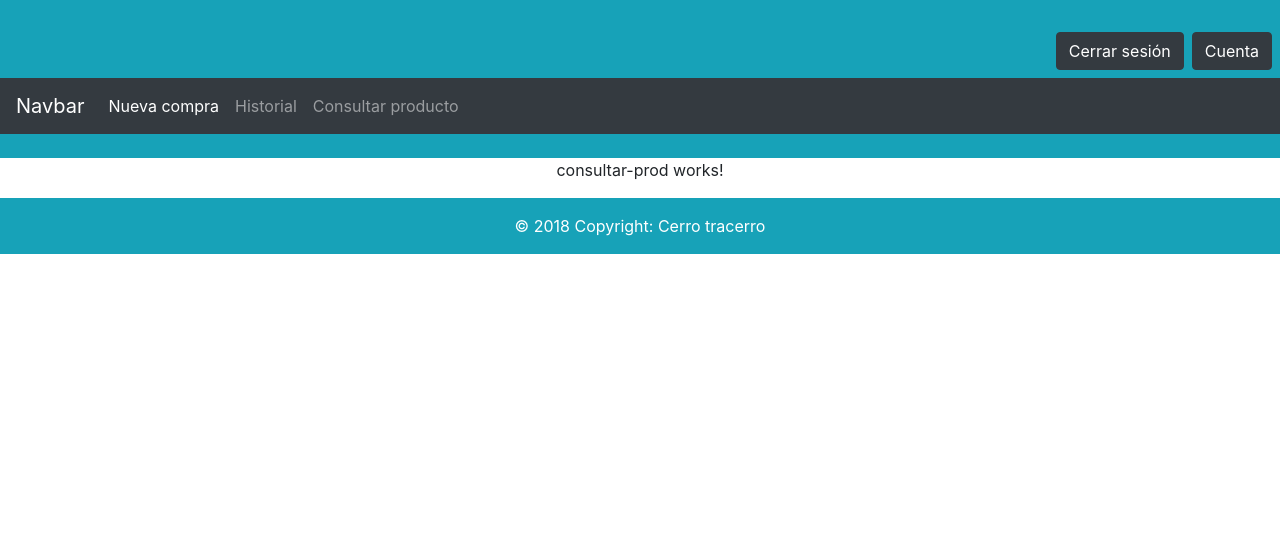
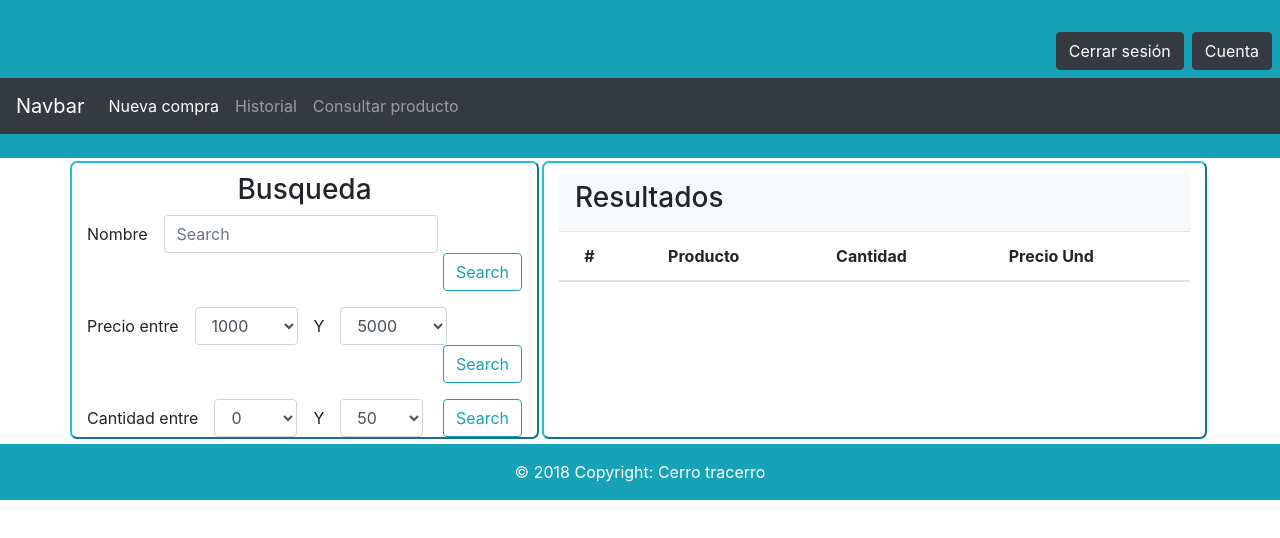
Before and after one commit to andrescontreras/AngularProject, an Angular app: page /cajero/consular-prod in a window 1280 px wide. Shown: the top 538 px of the page. Built offline with nearby package versions, Linux system fonts and the light colour scheme.

Commit message:
cambios html

```diff
--- a/src/app/components/consultar-prod/consultar-prod.component.html
+++ b/src/app/components/consultar-prod/consultar-prod.component.html
@@ -1,3 +1,91 @@
-<p>
-  consultar-prod works!
-</p>
+<div class="container">
+  <div class="row">
+
+    <div class="col borde">
+      <h3>Busqueda</h3>
+      <form class="form-inline my-2 my-lg-0">
+        <label class="mr-3" for="exampleInputEmail1">Nombre</label>
+        <input class="form-control mr-sm-2" type="search" placeholder="Search" aria-label="Search">
+        <div class="col p-0">
+            <button class=" btn btn-outline-info my-2 my-sm-0  right" type="submit">Search</button>
+        </div>
+
+
+
+        <div class="form-group mt-3 col p-0">
+            <label for="exampleFormControlSelect1" class="mr-3">Precio entre</label>
+            <select class="form-control" id="exampleFormControlSelect1">
+              <option>1000</option>
+              <option>10000</option>
+              <option>30000</option>
+              <option>50000</option>
+              <option>100000</option>
+            </select>
+
+            <label for="exampleFormControlSelect1" class="mx-3"> Y </label>
+            <select class="form-control" id="exampleFormControlSelect1">
+              <option>5000</option>
+              <option>20000</option>
+              <option>40000</option>
+              <option>70000</option>
+              <option>200000</option>
+            </select>
+            <div class="col p-0">
+                <button class="btn btn-outline-info my-2 my-sm-0  right" type="submit">Search</button>
+            </div>
+          </div>
+
+          <div class="form-group mt-3 col p-0">
+              <label for="exampleFormControlSelect1" class="mr-3">Cantidad entre</label>
+              <select class="form-control" id="exampleFormControlSelect1">
+                <option>0</option>
+                <option>100</option>
+                <option>250</option>
+                <option>500</option>
+                <option>1000</option>
+              </select>
+
+              <label for="exampleFormControlSelect1" class="mx-3"> Y </label>
+              <select class="form-control" id="exampleFormControlSelect1">
+                <option>50</option>
+                <option>150</option>
+                <option>300</option>
+                <option>700</option>
+                <option>1500</option>
+              </select>
+              <div class="col p-0">
+                  <button class="btn btn-outline-info my-2 my-sm-0  right" type="submit">Search</button>
+              </div>
+            </div>
+      </form>
+    </div>
+    <div class="col-12 col-lg-7 borde">
+      <nav class="navbar navbar-light bg-light">
+        <form class="form-inline">
+          <h3>Resultados</h3>
+        </form>
+      </nav>
+      <div class="table-responsive">
+        <table class="table table-hover">
+          <thead>
+            <tr>
+              <th scope="col">#</th>
+              <th scope="col">Producto</th>
+              <th scope="col">Cantidad</th>
+              <th scope="col">Precio Und</th>
+              <th scope="col"></th>
+            </tr>
+          </thead>
+          <tbody>
+            <tr *ngFor="let item of prueba; let i = index" [routerLink]="['/bodeguero/detalleProd',i]">
+              <th scope="row">{{i}}</th>
+              <td>Mark11111111111111111111111111</td>
+              <td>Otto</td>
+              <td>@mdo</td>
+            </tr>
+          </tbody>
+        </table>
+      </div>
+    </div>
+  </div>
+</div>
--- a/src/app/components/detalle-prod/detalle-prod.component.html
+++ b/src/app/components/detalle-prod/detalle-prod.component.html
@@ -1,10 +1,11 @@
-<p>
-  detalle-prod works!
-</p>
+<div class="container">
   <h3>el ID introducido fue: {{id}}</h3>
-<button class="btn btn-info" [routerLink]="['/bodeguero/inventario']">Atras</button>
+
+  <div class="text-left col-12">
+    <button class="btn btn-info text-left" [routerLink]="['/bodeguero/inventario']">Atras</button>
+  </div>
   <div id="DatosPersonales" class="borde">
-  <h4>Detalle del producto</h4>
+    <h4 class="text-left">Detalle del producto</h4>
     <div class="form-group row">
       <label for="nombres" class="col-auto col-sm-3 col-form-label text-right">ID</label>
       <div class="col-11 col-sm-8 col-lg-7">
@@ -42,3 +43,7 @@
       </div>
     </div>
   </div>
+  <div class="text-right col-12 my-2">
+      <button type="button" class="btn btn-info mx-1" data-toggle="modal" data-target="#confirmacion">Guardar cambios</button>
+    </div>
+</div>
--- a/src/app/components/historial-compras/historial-compras.component.html
+++ b/src/app/components/historial-compras/historial-compras.component.html
@@ -1,3 +1,31 @@
-<p>
-  historial-compras works!
-</p>
+<div class="container">
+    <div class="row justify-content-center borde">
+      <div class="col-8 ">
+          <h4 class="text-left">Historial de compras</h4>
+          <p class="text-left">
+              De click sobre un item de la lista para ver mas detalles de la compra
+            </p>
+        <div class="text-center ">
+          <table class="table table-hover">
+            <thead>
+              <tr>
+                <th scope="col">#</th>
+                <th scope="col">Cliente</th>
+                <th scope="col">Total</th>
+                <th scope="col">Fecha</th>
+                <th scope="col"></th>
+              </tr>
+            </thead>
+            <tbody>
+              <tr *ngFor="let item of compras; let i = index" [routerLink]="['/bodeguero/detalleProd',i]">
+                <th scope="row">{{i}}</th>
+                <td>{{item.cliente.nombre}}</td>
+                <td>{{item.total}}</td>
+                <td>{{item.fecha}}</td>
+              </tr>
+            </tbody>
+          </table>
+          </div>
+      </div>
+    </div>
+  </div>
--- a/src/app/components/inventario/inventario.component.html
+++ b/src/app/components/inventario/inventario.component.html
@@ -1,13 +1,9 @@
-
-
 <div class="container">
-
   <div class="row justify-content-center borde">
-
     <div class="col-8 ">
         <h4 class="text-left">Inventario del supermercado</h4>
         <p class="text-left">
-            de click sobre el un item de la lista para ver mas detalles
+            De click sobre un item de la lista para ver mas detalles y editar los datos
           </p>
       <div class="text-center ">
         <table class="table table-hover">
@@ -29,7 +25,7 @@
               <td>@mdo</td>
               <td>@mdo</td>
               <td class="">
-                <i [routerLink]="['/bodeguero/detalleProd',i]" class="fas fa-angle-right"></i>
+                <i [routerLink]="['/bodeguero/detalleProd',i]" class="fas fa-trash-alt"></i>
               </td>
             </tr>
           </tbody>
@@ -37,5 +33,4 @@
         </div>
     </div>
   </div>
-
 </div>
--- a/src/app/components/new-compra/new-compra.component.html
+++ b/src/app/components/new-compra/new-compra.component.html
@@ -39,7 +39,7 @@
         </div>
       </div>
       <div class="col borde">
-        <h3 class="b1 text-left">Nuevo item</h3>
+        <h3 class="text-left">Nuevo item</h3>
 
         <form class="form-inline">
 
@@ -60,13 +60,14 @@
           </div>
 
           <button type="submit" class="btn btn-info mb-2" (click)="addProduct()">Agregar</button>
-          <div class="text-right col-12 my-2">
-            <button type="button" class="btn btn-info mx-1" data-toggle="modal" data-target="#exampleModalCenter">Terminar
-              compra</button>
-          </div>
+
         </form>
 
       </div>
+      <div class="text-right col-12 my-2">
+          <button type="button" class="btn btn-info mx-1" data-toggle="modal" data-target="#exampleModalCenter">Terminar
+            compra</button>
+        </div>
     </div>
   </div>
 </div>
```
Also changed, not shown: src/styles.css (line endings or trailing spaces). Lines whose indentation alone changed are shown as unchanged.
